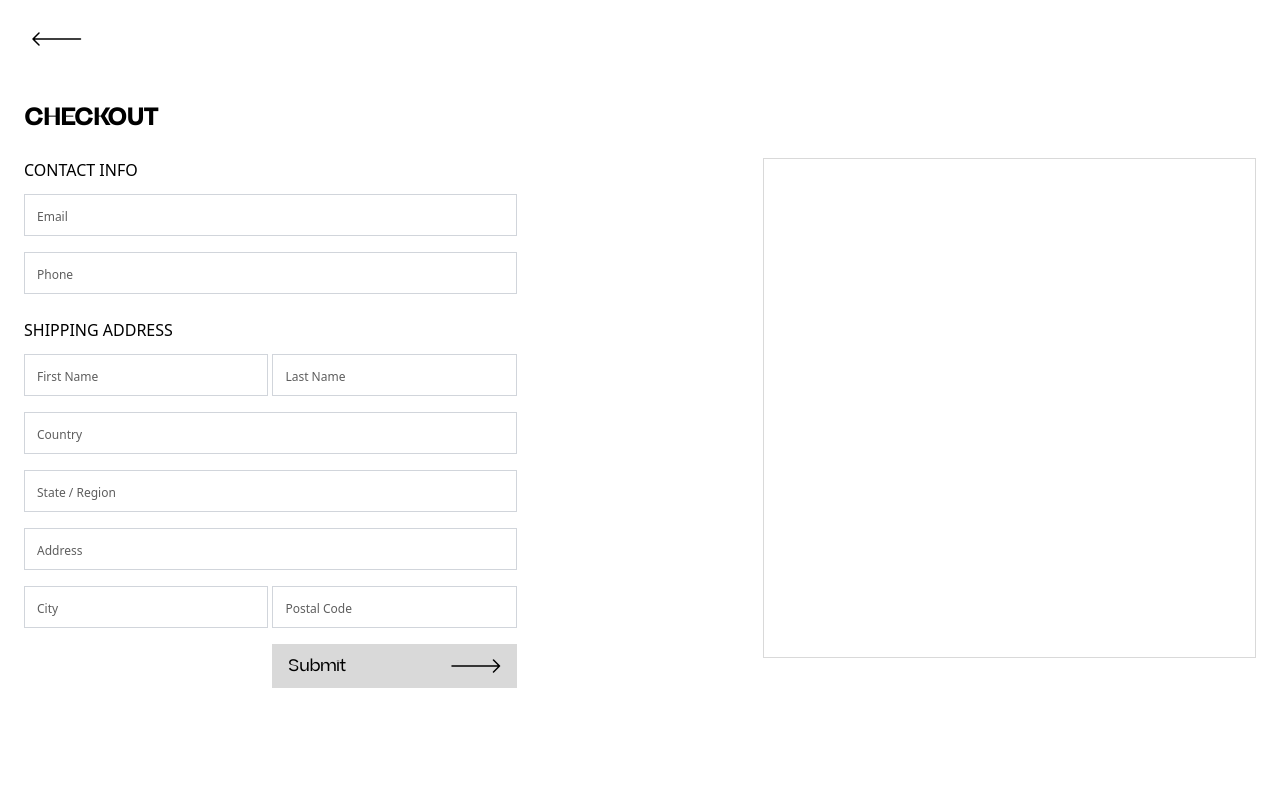
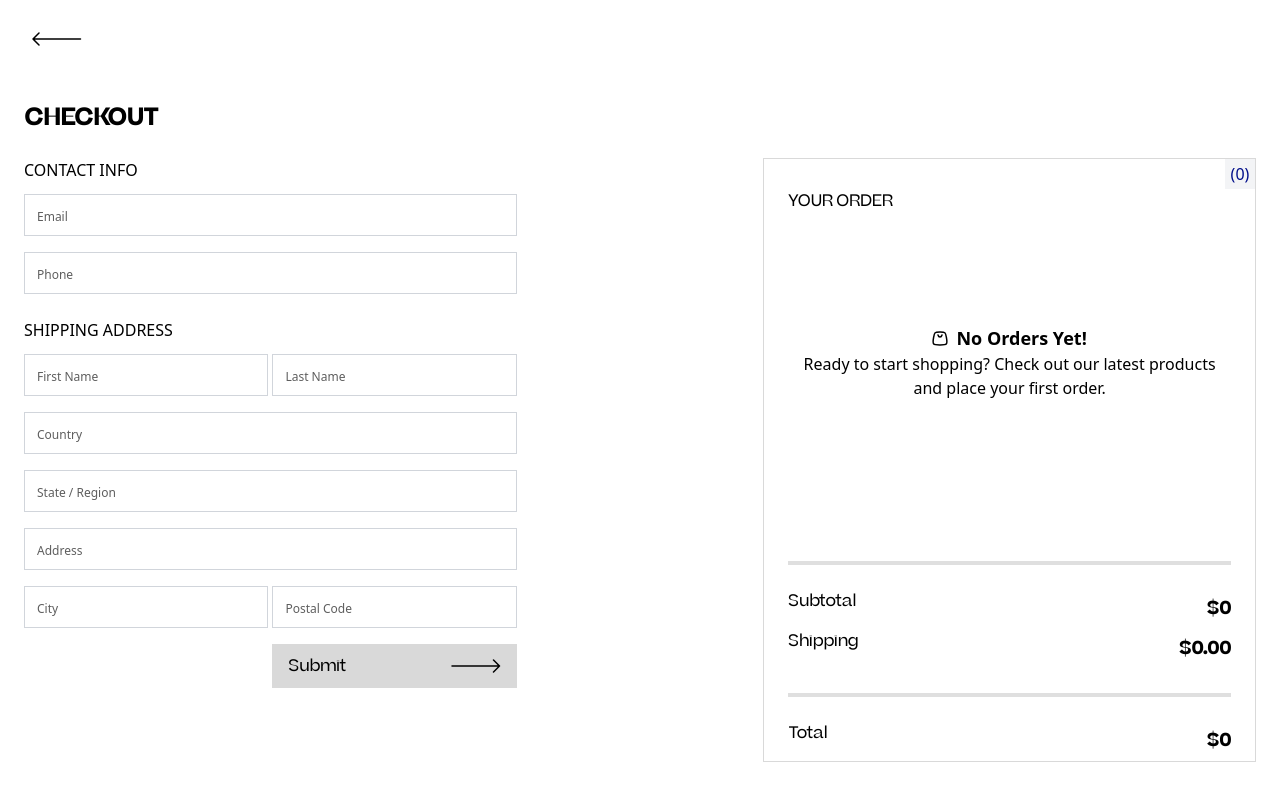
Before and after one commit to Acquaah-Emmanuel-Kofi/fashion-commerce, a Next.js app: page /checkout in a window 1280 px wide. Shown: the top 788 px of the page. Built offline with nearby package versions, Linux system fonts and the light colour scheme.

Commit message:
feat: render OrderInfo component on checkout page

```diff
--- a/src/app/checkout/page.tsx
+++ b/src/app/checkout/page.tsx
@@ -1,5 +1,6 @@
 import GoBackButton from "../shared/components/GoBack";
 import Form from "./components/Form";
+import OrderInfo from "./components/OrderInfo";
 
 export default function Checkout() {
   return (
@@ -16,7 +17,9 @@ export default function Checkout() {
             <Form />
           </div>
 
-          <div className="lg:w-2/5 w-full h-[500px] border border-[#D9D9D9] "></div>
+          <div className="lg:w-2/5 w-full min-h-[500px] border border-[#D9D9D9] ">
+            <OrderInfo />
+          </div>
         </div>
       </main>
     </section>
```
